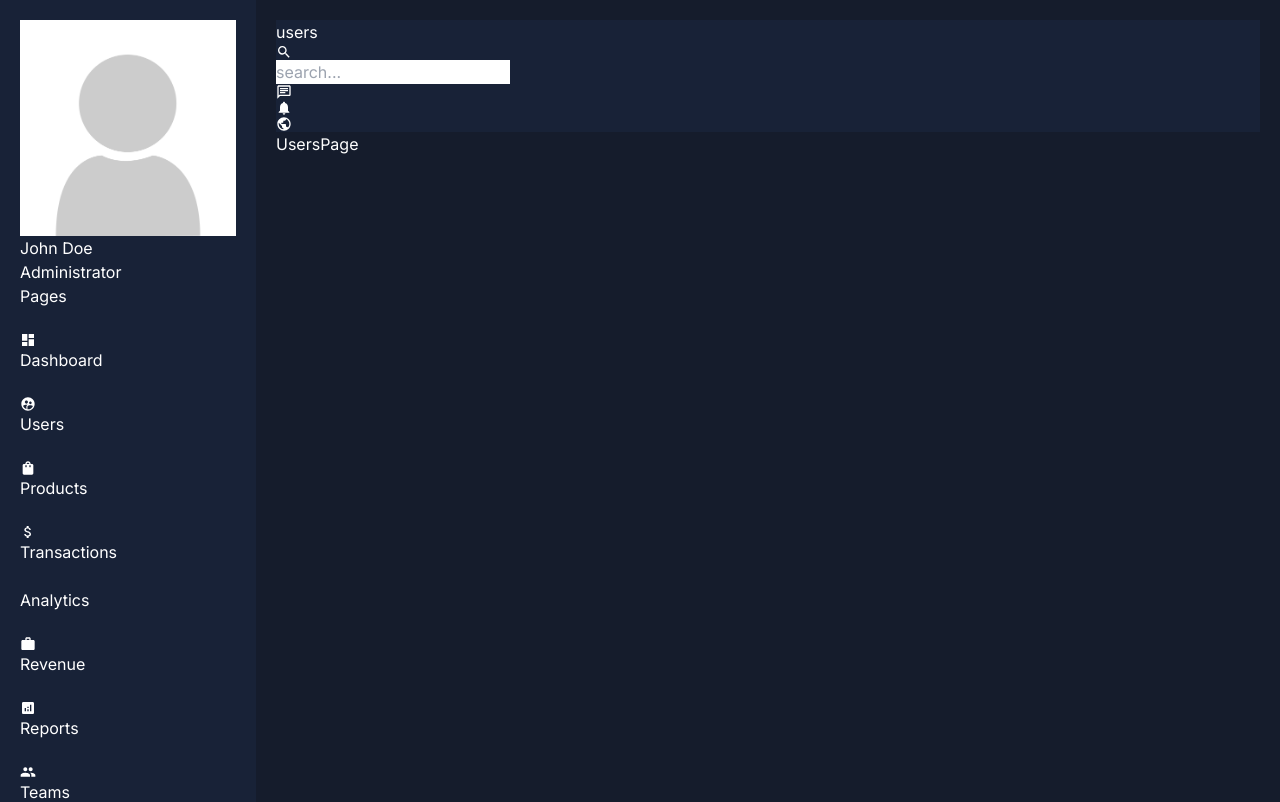
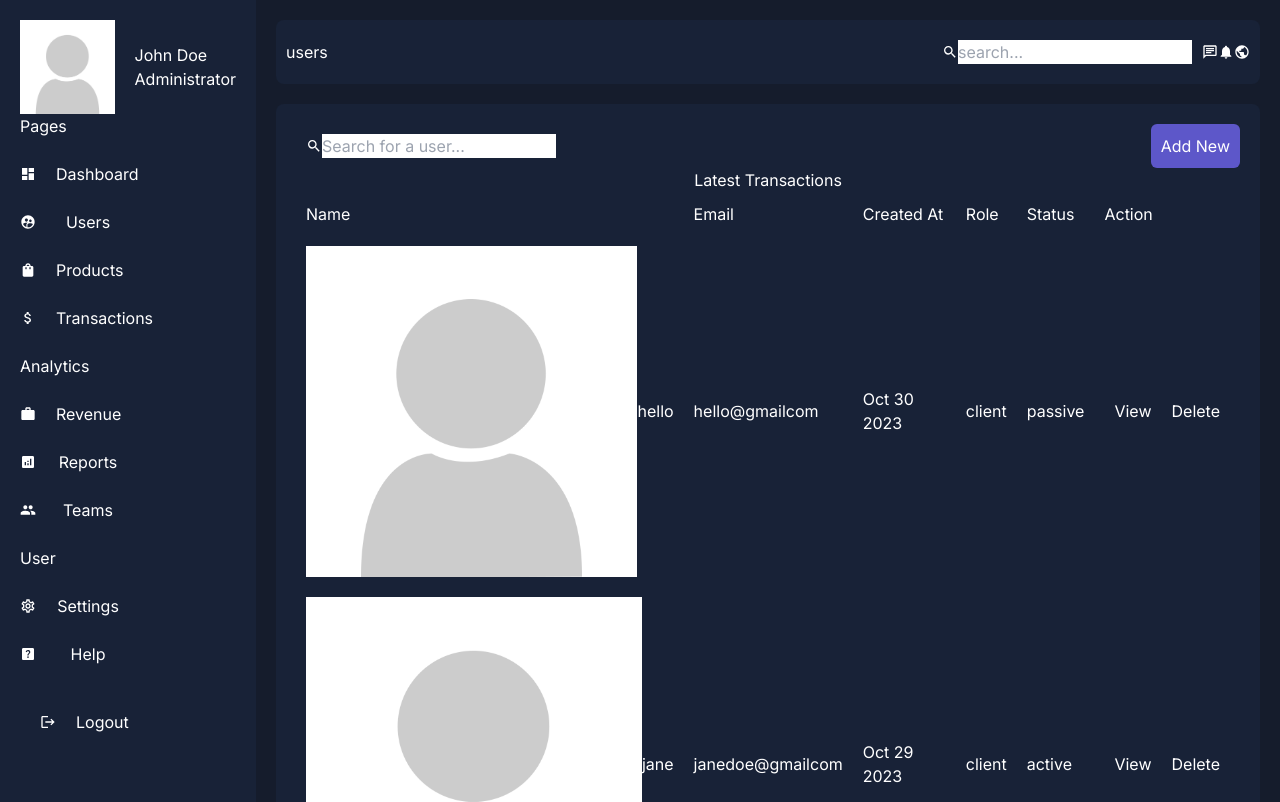
Before and after one commit to ChiemezieSamson/Admin-Dashboard, a Next.js app: page /dashboard/users in a window 1280 px wide. Shown: the top 802 px of the page. Built offline with nearby package versions, Linux system fonts and the light colour scheme.

Commit message:
Complete the Ui of users moving to product Ui

```diff
--- /dev/null
+++ b/src/Components/Dashboard/SharedComponents/SharedComponents.tsx
@@ -0,0 +1,14 @@
+import Image from "next/image"
+import { MdSearch } from "react-icons/md"
+
+
+export const Search = ({placeholder}: {placeholder: string}) => ( <SearchInput placeholder={placeholder}/> )
+
+export const SearchInput = ({placeholder}: {placeholder: string}) => {
+  return (
+    <div className="bg-[#2e374a] grid items-center grid-flow-col gap-x-2.5 rounded-lg p-2.5">
+      <MdSearch />
+      <input type="text" placeholder={placeholder} className="bg-transparent border-0 focus:border-0 outline-0 focus:outline-0 text-white"/>
+    </div>
+  )
+}
--- /dev/null
+++ b/src/Components/Dashboard/footer/Footer.tsx
@@ -0,0 +1,13 @@
+
+const Footer = () => {
+  return (
+    <div className="grid grid-flow-col items-center justify-between textSoft mt-8">
+      <p className="font-bold">
+        Nebe-Samson
+      </p>
+      <small className="text-xs">&copy; All right reserved.</small>
+    </div>
+  )
+}
+
+export default Footer
--- a/src/Components/Dashboard/navbar/Navbar.tsx
+++ b/src/Components/Dashboard/navbar/Navbar.tsx
@@ -1,6 +1,9 @@
 "use client"
 import { usePathname } from "next/navigation"
-import { MdNotifications, MdOutlineChat, MdPublic, MdSearch } from "react-icons/md"
+import { MdNotifications, MdOutlineChat, MdPublic } from "react-icons/md"
+import { SearchInput } from "../SharedComponents/SharedComponents"
+
+
 
 const Navbar = () => {
   const pathname = usePathname()
@@ -11,10 +14,7 @@ const Navbar = () => {
 
       <div className="grid grid-flow-col gap-x-2.5 items-center">
         {/* nav search */}
-        <div className="bg-[#2e374a] grid items-center grid-flow-col gap-x-2.5 rounded-lg p-2.5">
-          <MdSearch />
-          <input type="text" placeholder="search..." className="bg-transparent border-0 focus:border-0 outline-0 focus:outline-0 text-white"/>
-        </div>
+        <SearchInput placeholder={"search..."}/>
 
         {/* Icons */}
         <div className="grid grid-flow-col gap-x-4">
--- /dev/null
+++ b/src/Components/Dashboard/pagination/Pagination.tsx
@@ -0,0 +1,11 @@
+
+const Pagination = () => {
+  return (
+    <div className="p-2.5 grid grid-flow-col justify-between">
+      <button className="px-2.5 py-1.5 cursor-pointer disabled:cursor-not-allowed">Previous</button>
+      <button className="px-2.5 py-1.5 cursor-pointer disabled:cursor-not-allowed">Next</button>
+    </div>
+  )
+}
+
+export default Pagination
--- /dev/null
+++ b/src/Components/Dashboard/users/Users.tsx
@@ -0,0 +1,56 @@
+import { usersItem } from "@/Components/Data/Data"
+import Image from "next/image"
+import Link from "next/link"
+
+
+const Users = () => {
+  return (
+    <div>
+      <table className="w-full">
+        <caption className="mb-5 font-extralight textSoft">Latest Transactions</caption>
+        <thead>
+          <tr>
+            <td>Name</td>
+            <td>Email</td>
+            <td>Created At</td>
+            <td>Role</td>
+            <td>Status</td>
+            <td>Action</td>
+          </tr>
+        </thead>
+
+        <tbody>
+          {usersItem.map(user => {
+
+            return (
+            <tr key={user.id}>
+              <td>
+                <figure className="grid grid-flow-col max-w-[120px] items-center">
+                  <Image src={user.avatar} alt="" className="w-10 h-10 rounded-full"/>
+                  <figcaption className="">{user.name}</figcaption>
+                </figure>
+              </td>
+              <td><span>{user.email}</span></td>
+              <td><span>{user.date}</span></td>
+              <td><span>{user.role}</span></td>
+              <td><span>{user.status}</span></td>
+              <td>
+                <div className="grid grid-flow-col gap-x-2.5 max-w-[90px]">
+                  <Link href={'/'}>
+                    <button className="button px-2.5 py-1.5 bg-teal-500">View</button>
+                  </Link>
+
+                  <button className="button px-2.5 py-1.5 bg-red-500">Delete</button>
+                </div>
+              </td>
+            </tr>
+            )
+          })}
+        </tbody>
+
+      </table>
+    </div>
+  )
+}
+
+export default Users
--- a/src/Components/Data/Data.js
+++ b/src/Components/Data/Data.js
@@ -6,6 +6,7 @@ import {
 	MdOutlineSettings,
 	MdPeople,
 	MdPlayCircleFilled,
+	MdReadMore,
 	MdShoppingBag,
 	MdSupervisedUserCircle,
 	MdWork,
@@ -201,14 +202,52 @@ export const rightbarItems = [
 	},
 	{
 		id: 1,
-		image: rightbarImage,
-		notifiation: "🔥 Available Now",
-		title: "How to use the new version of the admin dashboard?",
-		subtitle: "Takes 4 minutes to learn",
+		notifiation: "🚀 Coming Soon",
+		title: "New server action are available, pre-rendering is coming up",
+		subtitle: "Boost your productivity",
 		text: "lorem ipsum dolor sit amet consectetur adipisicing elit. Reprehenderit eius libero perspiciatis recusandae possimus",
 		button: {
-			text: "Watch",
-			icon: <MdPlayCircleFilled />,
+			text: "Learn",
+			icon: <MdReadMore />,
 		},
 	},
 ];
+
+export const usersItem = [
+	{
+		id: 0,
+		name: "hello",
+		avatar: avatar,
+		email: "hello@gmailcom",
+		date: "Oct 30 2023",
+		role: "client",
+		status: "passive",
+	},
+	{
+		id: 1,
+		name: "jane",
+		avatar: avatar,
+		email: "janedoe@gmailcom",
+		date: "Oct 29 2023",
+		role: "client",
+		status: "active",
+	},
+	{
+		id: 2,
+		name: "hello",
+		avatar: avatar,
+		email: "hello@gmailcom",
+		date: "Oct 30 2023",
+		role: "client",
+		status: "passive",
+	},
+	{
+		id: 3,
+		name: "jane",
+		avatar: avatar,
+		email: "janedoe@gmailcom",
+		date: "Oct 29 2023",
+		role: "client",
+		status: "active",
+	},
+];
--- a/src/Components/globals.css
+++ b/src/Components/globals.css
@@ -46,4 +46,8 @@
   .textSoft {
     @apply text-[#b7bac1]
   }
+
+  .button {
+    @apply p-2.5 grid grid-flow-col items-center border-0 cursor-pointer rounded-md
+  }
 }
--- a/src/app/dashboard/layout.tsx
+++ b/src/app/dashboard/layout.tsx
@@ -1,6 +1,7 @@
 import Navbar from "@/Components/Dashboard/navbar/Navbar"
 import '../../Components/globals.css'
 import Sidebar from "@/Components/Dashboard/sidebar/Sidebar"
+import Footer from "@/Components/Dashboard/footer/Footer"
 
 interface children {
   children: React.ReactNode
@@ -20,6 +21,8 @@ const layout = ({children}: children) => {
         <div>
           {children}
         </div>
+
+        <Footer />
       </div>
     </div>
   )
--- a/src/app/dashboard/users/page.tsx
+++ b/src/app/dashboard/users/page.tsx
@@ -1,8 +1,25 @@
+import { Search } from "@/Components/Dashboard/SharedComponents/SharedComponents"
+import Pagination from "@/Components/Dashboard/pagination/Pagination"
+import Users from "@/Components/Dashboard/users/Users"
+import Link from "next/link"
 
 const UsersPage = () => {
   return (
-    <div>
-      UsersPage
+    <div className="bgSoft p-5 rounded-lg mt-5">
+      <div className="grid grid-flow-col items-center justify-between">
+        <Search placeholder={"Search for a user..."}/>
+        <Link href={"/dashboard/users/add"}>
+          <button className="p-2.5 max-w-[100px] text-white bg-[#5d57c9] button">Add New</button>
+        </Link>
+      </div>
+
+      <div>
+        <Users />
+      </div>
+
+      <div className="mt-10">
+        <Pagination />
+      </div>
     </div>
   )
 }
```
Also changed, not shown: src/Components/Dashboard/rightbar/RightBar.tsx (+12 -10 lines), src/Components/Dashboard/products/Products.tsx (added).
